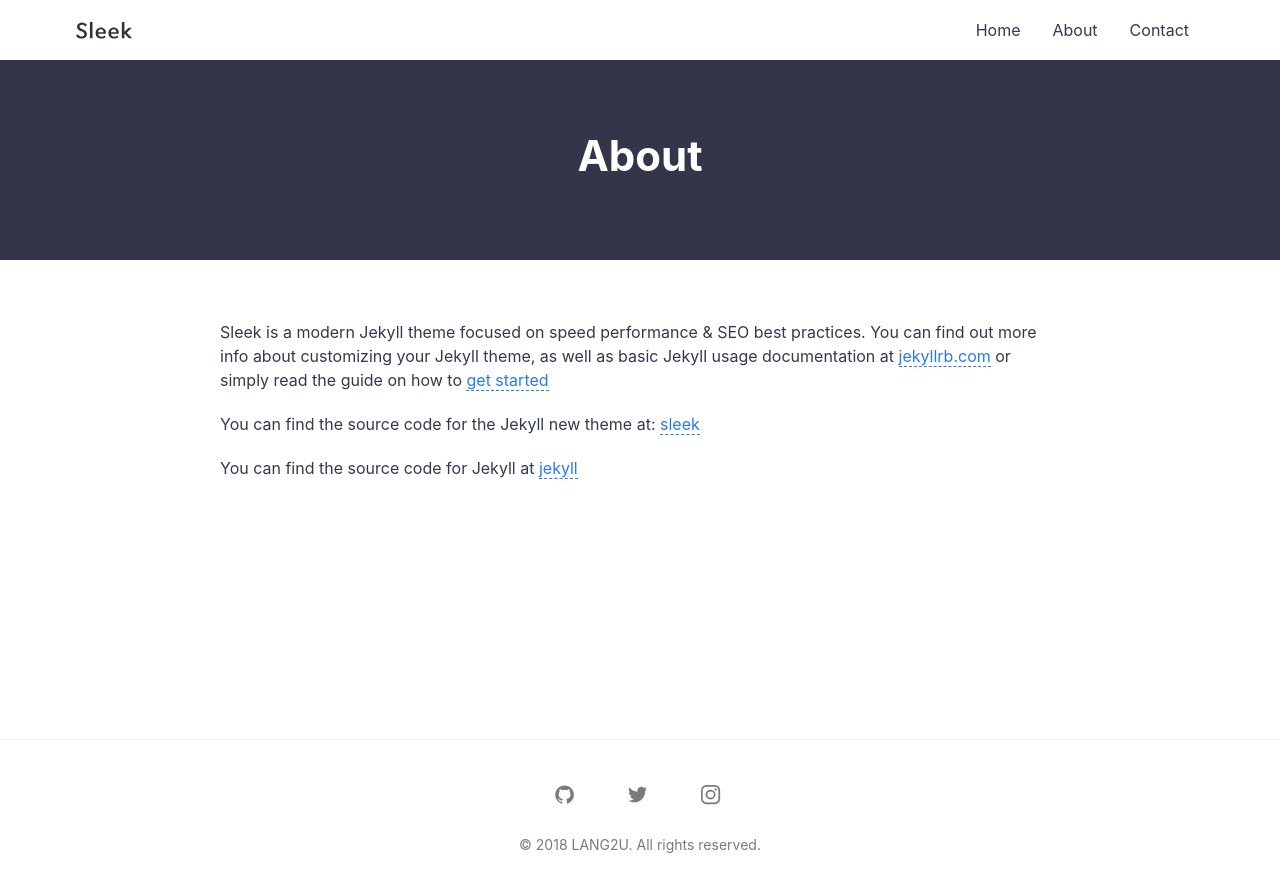
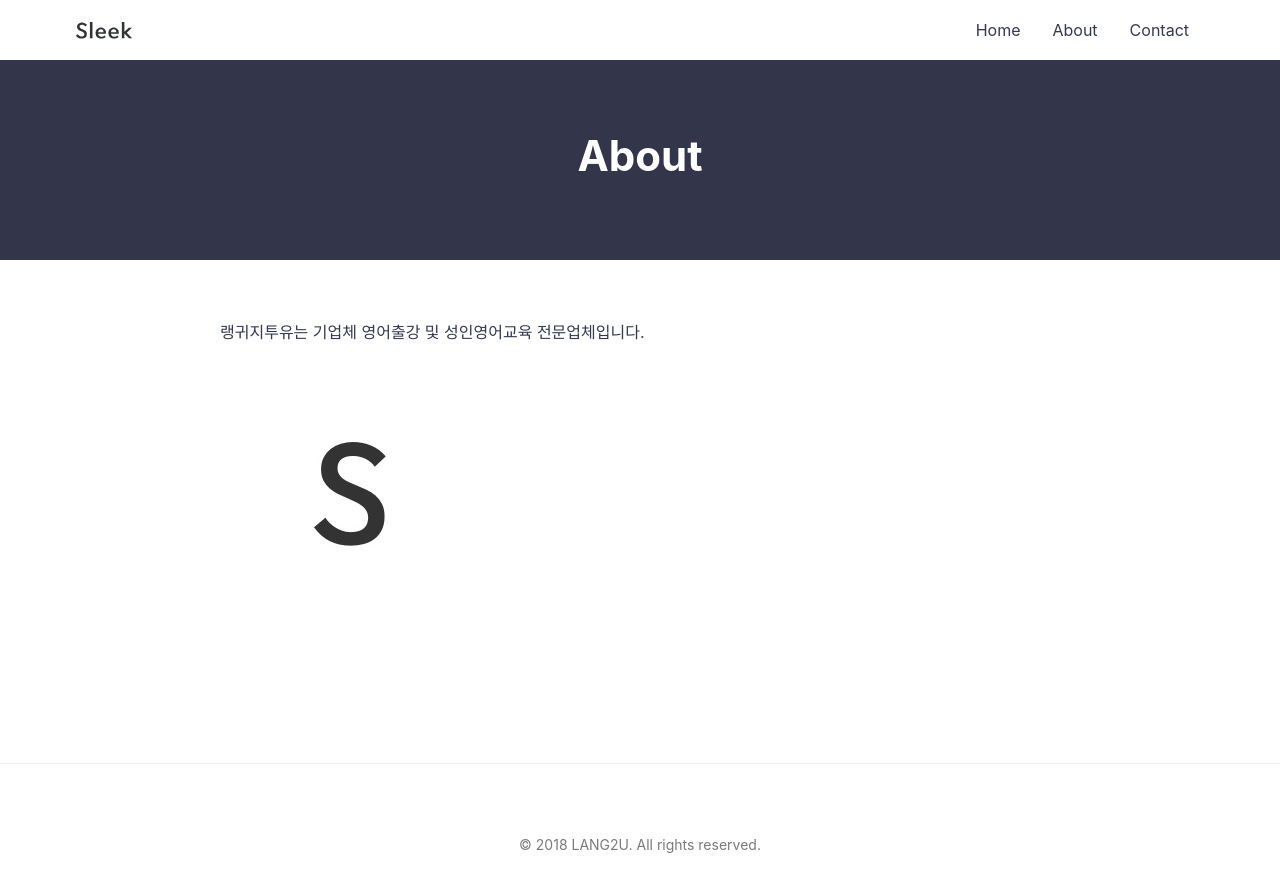
Before and after one commit to lang2u/lang2u.github.io, a Jekyll site: the page built from about.md, in a window 1280 px wide. Shown: the top 892 px of the page. Built offline with Jekyll 4.4.1, drawn with Linux system fonts in a browser that asks for light colours.

```diff
--- a/_config.yml
+++ b/_config.yml
@@ -7,9 +7,9 @@
   Google search results) and in your feed.xml site description.
 baseurl: "/" # the subpath of your site, e.g. /blog
 url: "https://janczizikow.github.io/sleek" # the base hostname & protocol for your site, e.g. http://example.com
-twitter_username: jan_czizikow # replace with your_twitter_username or comment to remove link from footer
-github_username:  janczizikow # replace with your_github_username or comment to remove link from footer
-instagram_username: shanlongjj # replace with your_instagram_username or comment to remove link from footer
+#twitter_username: jan_czizikow # replace with your_twitter_username or comment to remove link from footer
+#github_username:  janczizikow # replace with your_github_username or comment to remove link from footer
+#instagram_username: shanlongjj # replace with your_instagram_username or comment to remove link from footer
 social:
   name: Your Name
   links:
--- a/_layouts/default.html
+++ b/_layouts/default.html
@@ -20,8 +20,8 @@
 
     <div class="hero lazyload" data-bg="{{site.url}}/assets/img/posts/sleek_lg.jpg">
       <div class="hero__wrap">
-        <h1 class="hero__title">Sleek</h1>
-        <p class="hero__meta">Modern Jekyll theme focused on speed performance & SEO best practices</p>
+        <h1 class="hero__title">Lang2U</h1>
+        <p class="hero__meta">기업체 영어 출강 및 성인영어교육 전문 업체</p>
       </div>
     </div>
 
--- a/about.md
+++ b/about.md
@@ -4,10 +4,6 @@
 permalink: /about/
 ---
 
-Sleek is a modern Jekyll theme focused on speed performance & SEO best practices. You can find out more info about customizing your Jekyll theme, as well as basic Jekyll usage documentation at [jekyllrb.com](http://jekyllrb.com/) or simply read the guide on how to [get started](/getting-started)
+랭귀지투유는  기업체 영어출강 및 성인영어교육 전문업체입니다.
 
-You can find the source code for the Jekyll new theme at:
-[sleek](https://github.com/janczizikow/sleek)
-
-You can find the source code for Jekyll at
-[jekyll](https://github.com/jekyll/jekyll)
+![alt text](/assets/img/favicon.jpg )
```
